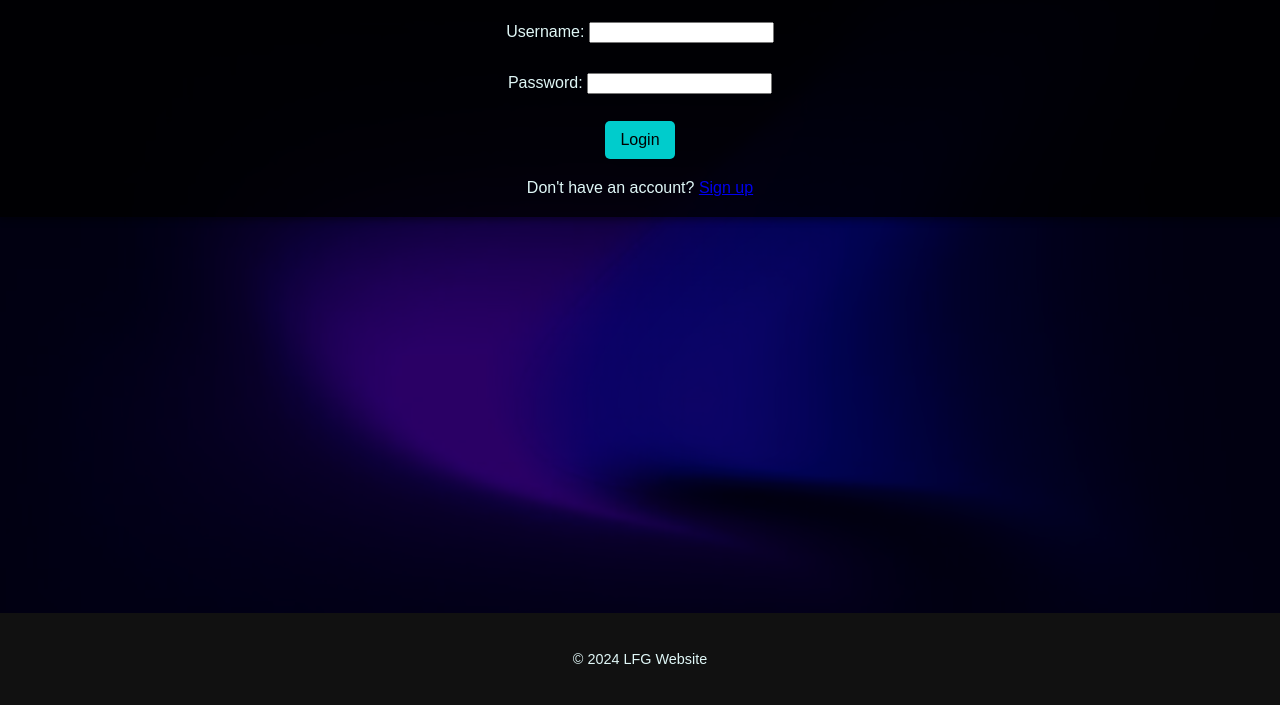
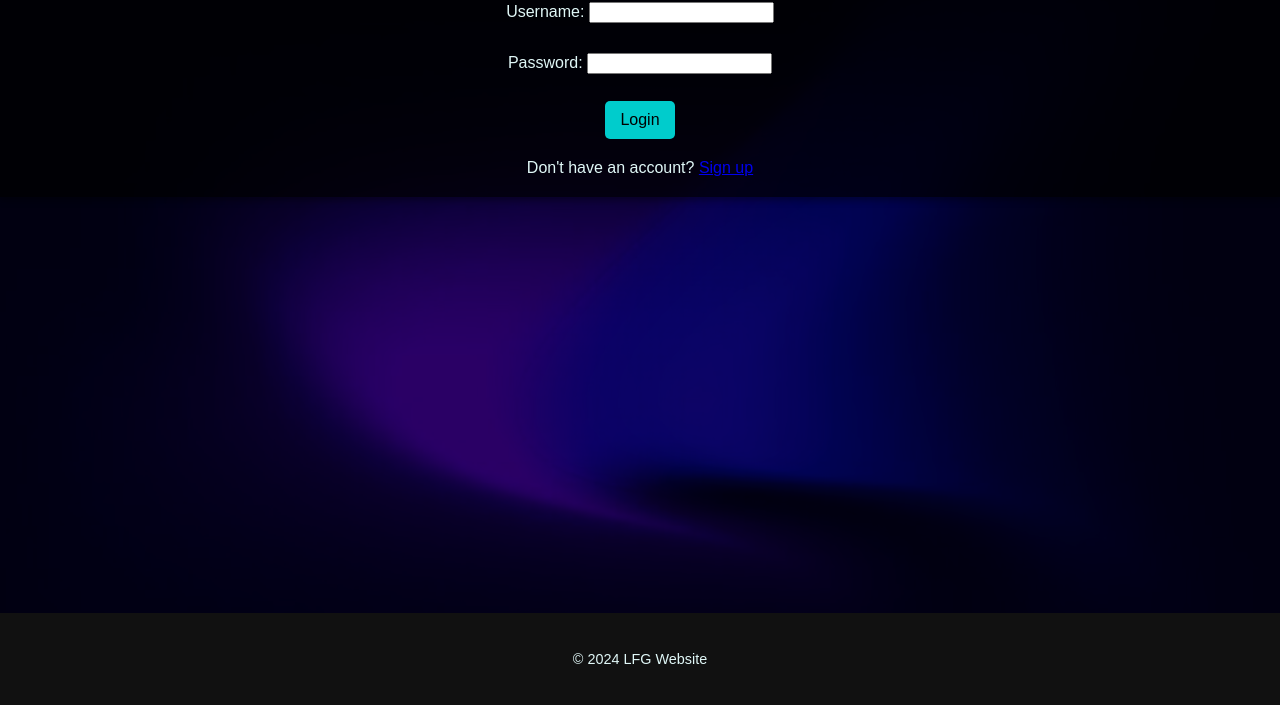
Before and after one commit to Ren-2093/companionwebsite, a website: page lfg-website/index.html in a window 1280 px wide. Shown: the part 95-800 px from the top of the page. Drawn offline with Linux system fonts and the light colour scheme.

Commit message:
Update styles.css

```diff
--- a/lfg-website/css/styles.css
+++ b/lfg-website/css/styles.css
@@ -33,11 +33,11 @@ body::before {
 
 /* Semi-Transparent Content Container */
 .content-container {
-    background-color: rgba(0, 0, 0, 0.8); /* Semi-transparent black box */
+    background-color: rgba(0, 0, 0, 0.7); /* Semi-transparent black box */
     width: calc(100%); /* Dynamic width with padding accounted */
     height:calc(100%);
     max-width: 1920px;
-    margin: 20px auto;
+    margin: 0px auto;
     box-shadow: 0 4px 6px rgba(0, 0, 0, 0.3); /* Adds subtle shadow for depth */
     box-sizing: border-box; /* Prevents overflow */
     text-align: center; /* Center-align text within the container */
```
